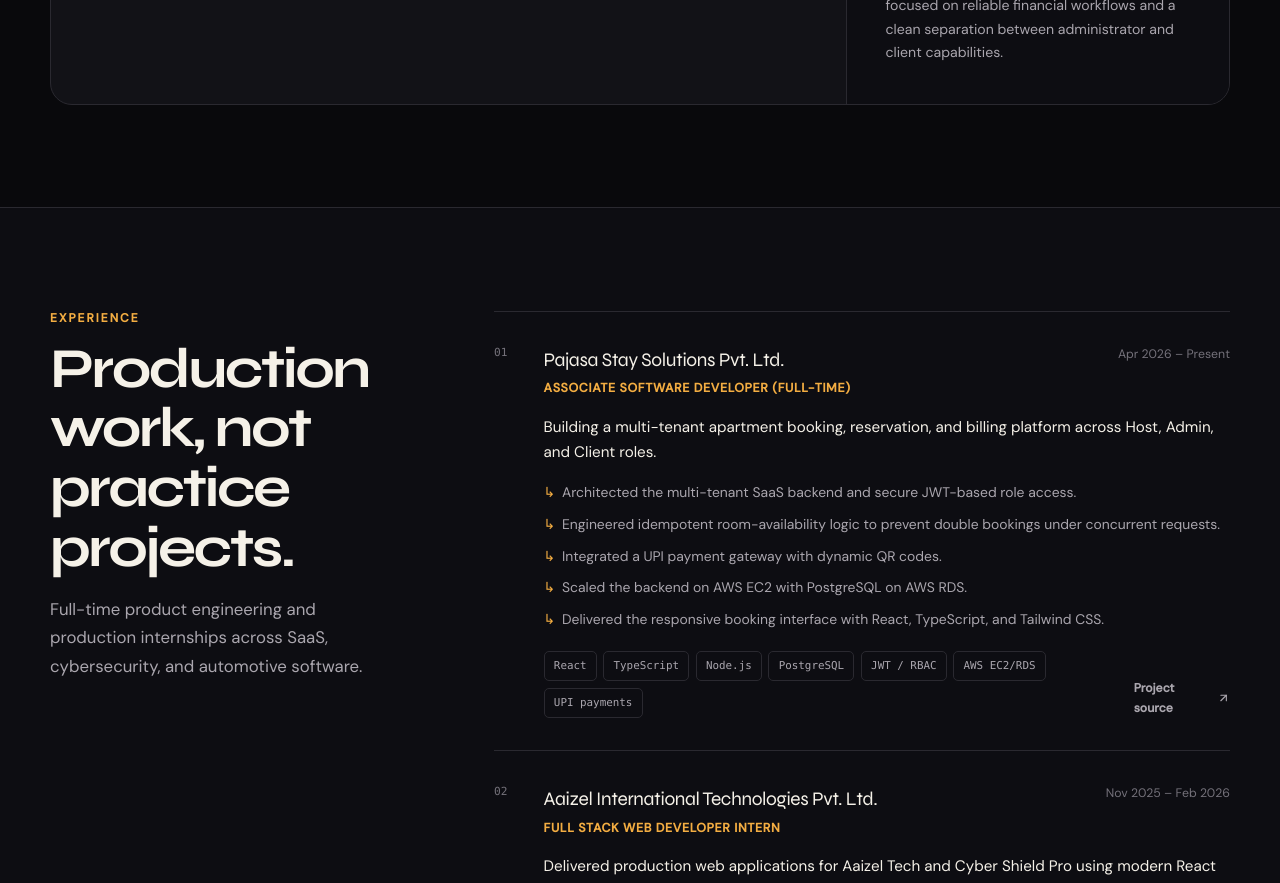
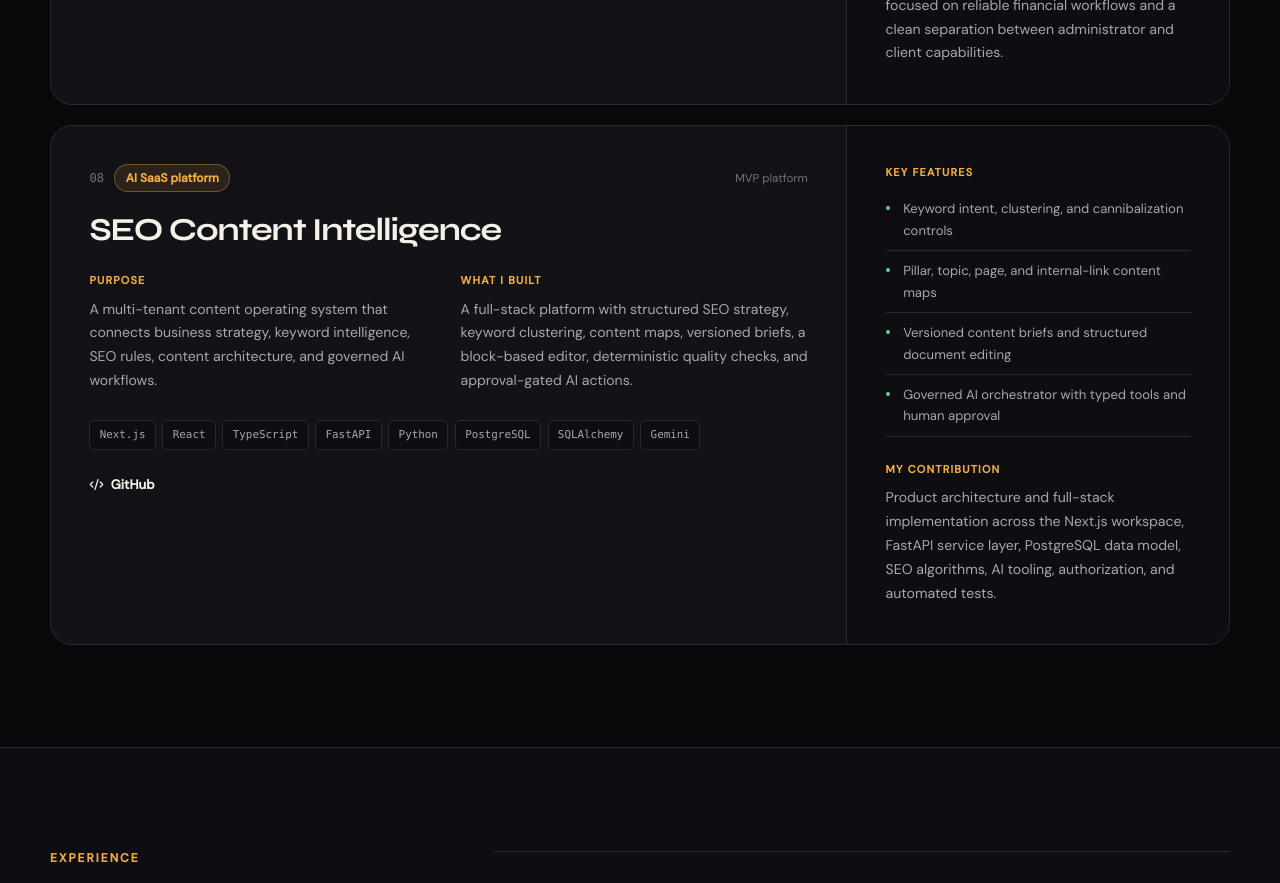
Before and after one commit to harshitduttshukla/Harshit_Shukla_portfolio, a Next.js app: page / in a window 1280 px wide. Shown: the part 5900-6783 px from the top of the page. Built offline with nearby package versions, Linux system fonts and the light colour scheme.

Commit message:
Add SEO content intelligence project

```diff
--- a/src/components/sections/Projects.tsx
+++ b/src/components/sections/Projects.tsx
@@ -221,6 +221,41 @@ const projects: Project[] = [
     ],
     links: [],
   },
+  {
+    number: "08",
+    name: "SEO Content Intelligence",
+    type: "AI SaaS platform",
+    state: "MVP platform",
+    purpose:
+      "A multi-tenant content operating system that connects business strategy, keyword intelligence, SEO rules, content architecture, and governed AI workflows.",
+    built:
+      "A full-stack platform with structured SEO strategy, keyword clustering, content maps, versioned briefs, a block-based editor, deterministic quality checks, and approval-gated AI actions.",
+    features: [
+      "Keyword intent, clustering, and cannibalization controls",
+      "Pillar, topic, page, and internal-link content maps",
+      "Versioned content briefs and structured document editing",
+      "Governed AI orchestrator with typed tools and human approval",
+    ],
+    contribution:
+      "Product architecture and full-stack implementation across the Next.js workspace, FastAPI service layer, PostgreSQL data model, SEO algorithms, AI tooling, authorization, and automated tests.",
+    tech: [
+      "Next.js",
+      "React",
+      "TypeScript",
+      "FastAPI",
+      "Python",
+      "PostgreSQL",
+      "SQLAlchemy",
+      "Gemini",
+    ],
+    links: [
+      {
+        label: "GitHub",
+        href: "https://github.com/harshitduttshukla/seo_content_agent",
+        kind: "source",
+      },
+    ],
+  },
 ];
 
 function ProjectLink({ link }: { link: ProjectLink }) {
```
